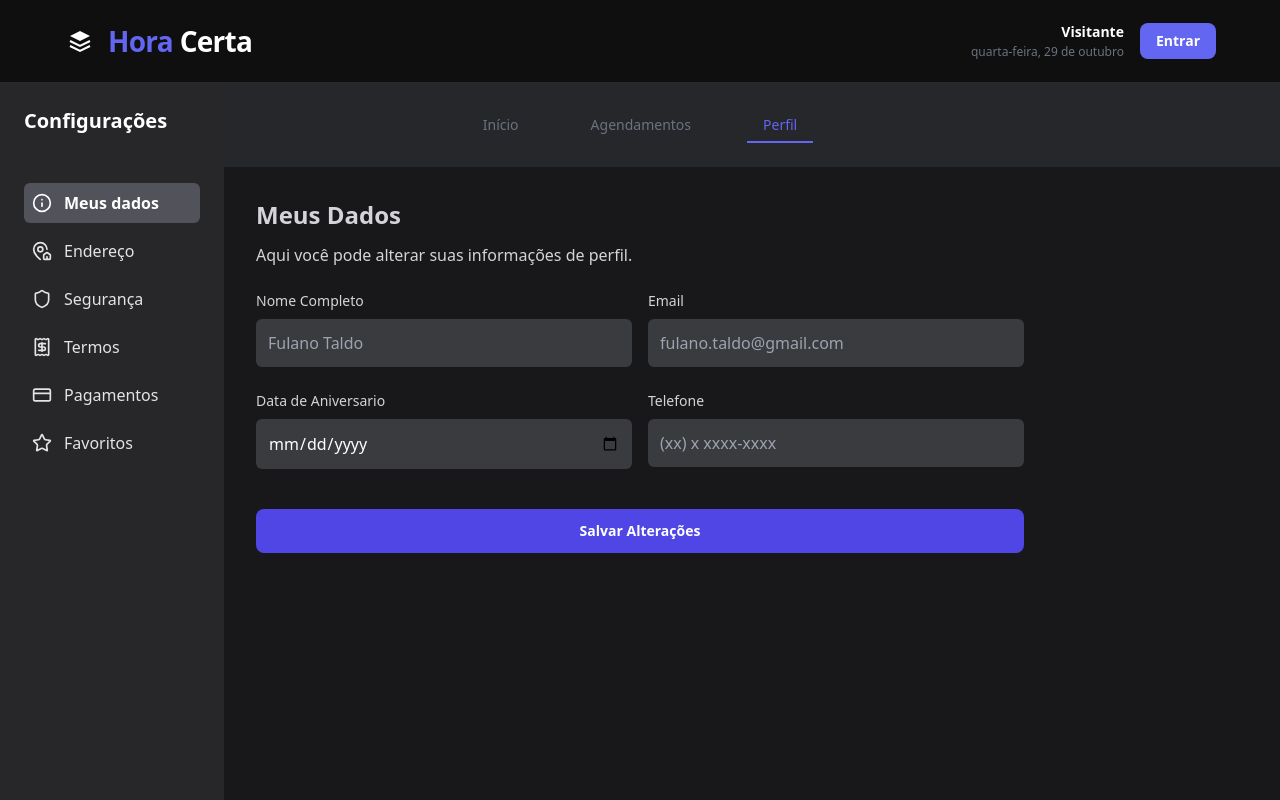
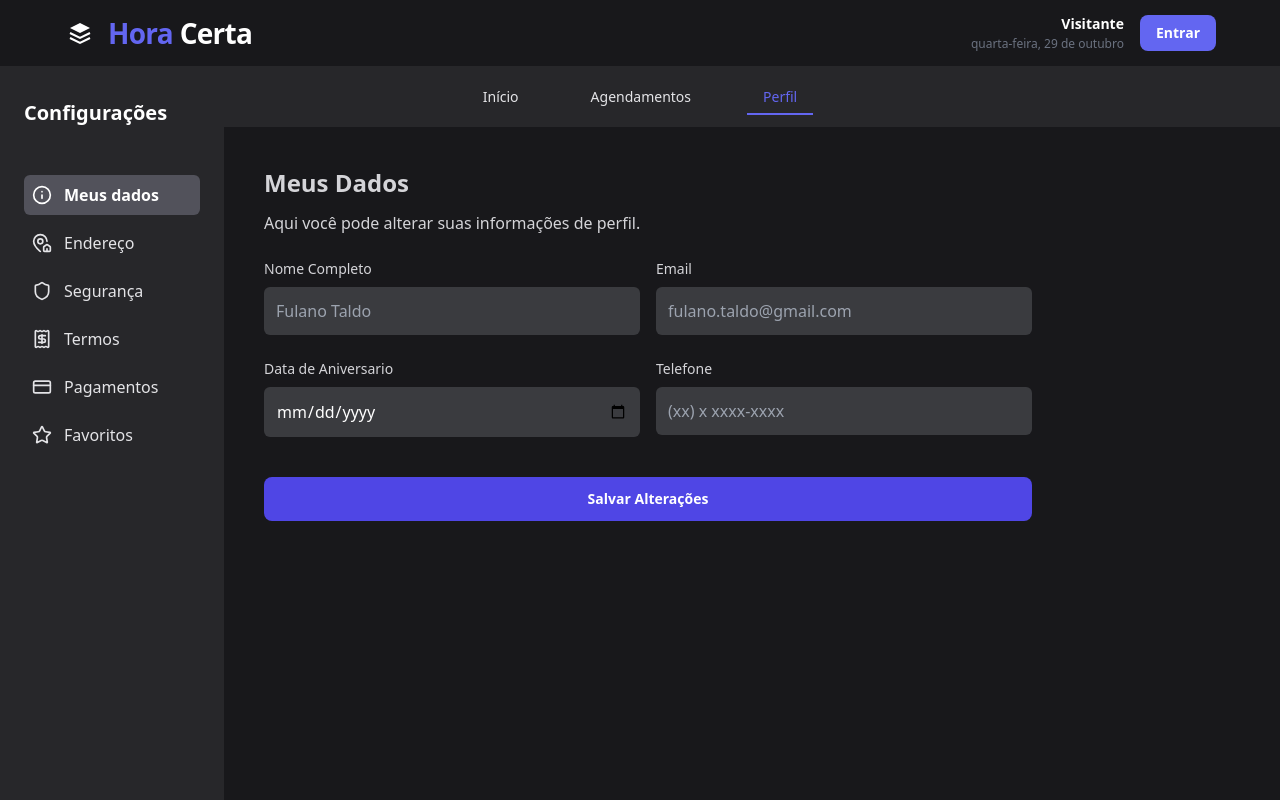
Before and after one commit to GuiQueirozRibeiro/hora-certa-web, a React (Vite) app in the folder hora-certa-web/: page / in a window 1280 px wide. Both pictures are taken after a click on the button "Perfil". Built offline with nearby package versions, Linux system fonts and the light colour scheme; no server answers; the database is empty.

Commit message:
melhorias de design

```diff
--- a/hora-certa-web/src/components/Header/Header.tsx
+++ b/hora-certa-web/src/components/Header/Header.tsx
@@ -14,7 +14,7 @@ const Header: React.FC = () => {
 
   return (
     <>
-      <header className="flex justify-between items-center px-16 py-5 bg-[#0f0f0f] border-b border-[#2a2a2a]">
+      <header className="flex justify-between items-center px-16 py-3 bg-zinc-900 border-b border-zinc-800">
         <div className="flex items-center gap-3">
           <div className="w-8 h-8 flex items-center justify-center">
             <svg width="24" height="24" viewBox="0 0 24 24" fill="none">
--- a/hora-certa-web/src/components/NavBar/Navigation.tsx
+++ b/hora-certa-web/src/components/NavBar/Navigation.tsx
@@ -7,11 +7,11 @@ interface NavigationProps {
 
 const Navigation: React.FC<NavigationProps> = ({ activeTab, onTabChange }) => {
   return (
-    <nav className="flex justify-center gap-10 py-6 bg-[#26272B]">
+    <nav className="flex justify-center gap-10 py-3 bg-zinc-800">
       <button
         onClick={() => onTabChange('inicio')}
         className={`relative text-sm font-medium px-4 py-2 transition-colors ${
-          activeTab === 'inicio' ? 'text-indigo-500' : 'text-gray-500 hover:text-white'
+          activeTab === 'inicio' ? 'text-indigo-500' : 'text-zinc-200 hover:text-white hover:font-bold'
         }`}
       >
         Início
@@ -22,7 +22,7 @@ const Navigation: React.FC<NavigationProps> = ({ activeTab, onTabChange }) => {
       <button
         onClick={() => onTabChange('agendamentos')}
         className={`relative text-sm font-medium px-4 py-2 transition-colors ${
-          activeTab === 'agendamentos' ? 'text-indigo-500' : 'text-gray-500 hover:text-white'
+          activeTab === 'agendamentos' ? 'text-indigo-500' : 'text-zinc-200 hover:text-white font-bold'
         }`}
       >
         Agendamentos
@@ -33,7 +33,7 @@ const Navigation: React.FC<NavigationProps> = ({ activeTab, onTabChange }) => {
       <button
         onClick={() => onTabChange('perfil')}
         className={`relative text-sm font-medium px-4 py-2 transition-colors ${
-          activeTab === 'perfil' ? 'text-indigo-500' : 'text-gray-500 hover:text-white'
+          activeTab === 'perfil' ? 'text-indigo-500' : 'text-zinc-200 hover:text-white hover:font-bold'
         }`}
       >
         Perfil
--- a/hora-certa-web/src/pages/ConfiguracoesPage.tsx
+++ b/hora-certa-web/src/pages/ConfiguracoesPage.tsx
@@ -13,7 +13,7 @@ export function ConfiguracoesPage() {
     // essa div é o fundo do conteudo da pagina
     <div className="flex h-full bg-zinc-900 text-black">
       {/* aside aqui é a sideBar */}
-      <aside className="relative w-56 bg-zinc-800 p-6 text-white  -mt-[5.25rem] h-[calc(100%+5.25rem)]">
+      <aside className="relative w-56 bg-zinc-800 p-6 text-white -mt-[3.25rem] h-[calc(100%+5.25rem)]">
         <h2 className="text-xl font-bold mb-12">Configurações</h2>
         <MenuLateral
         abaAtiva={abaAtiva}
@@ -22,7 +22,7 @@ export function ConfiguracoesPage() {
       </aside>
 
       {/* 2. A ÁREA DE CONTEÚDO */}
-      <main className="flex-1 p-8">
+      <main className="flex-1 p-10">
         <AreaConteudo abaAtiva={abaAtiva}/>
       </main>
     </div>
```
